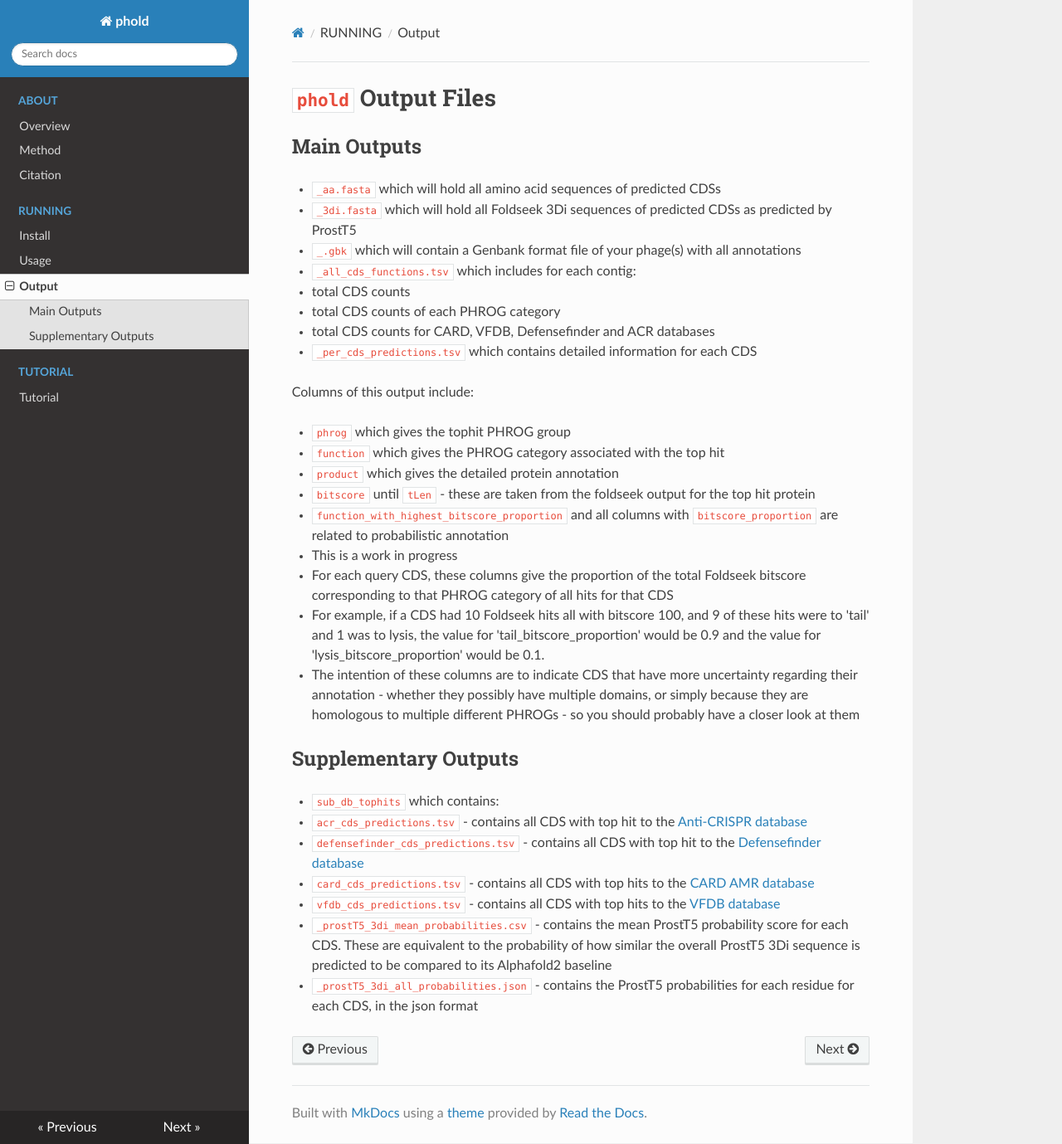
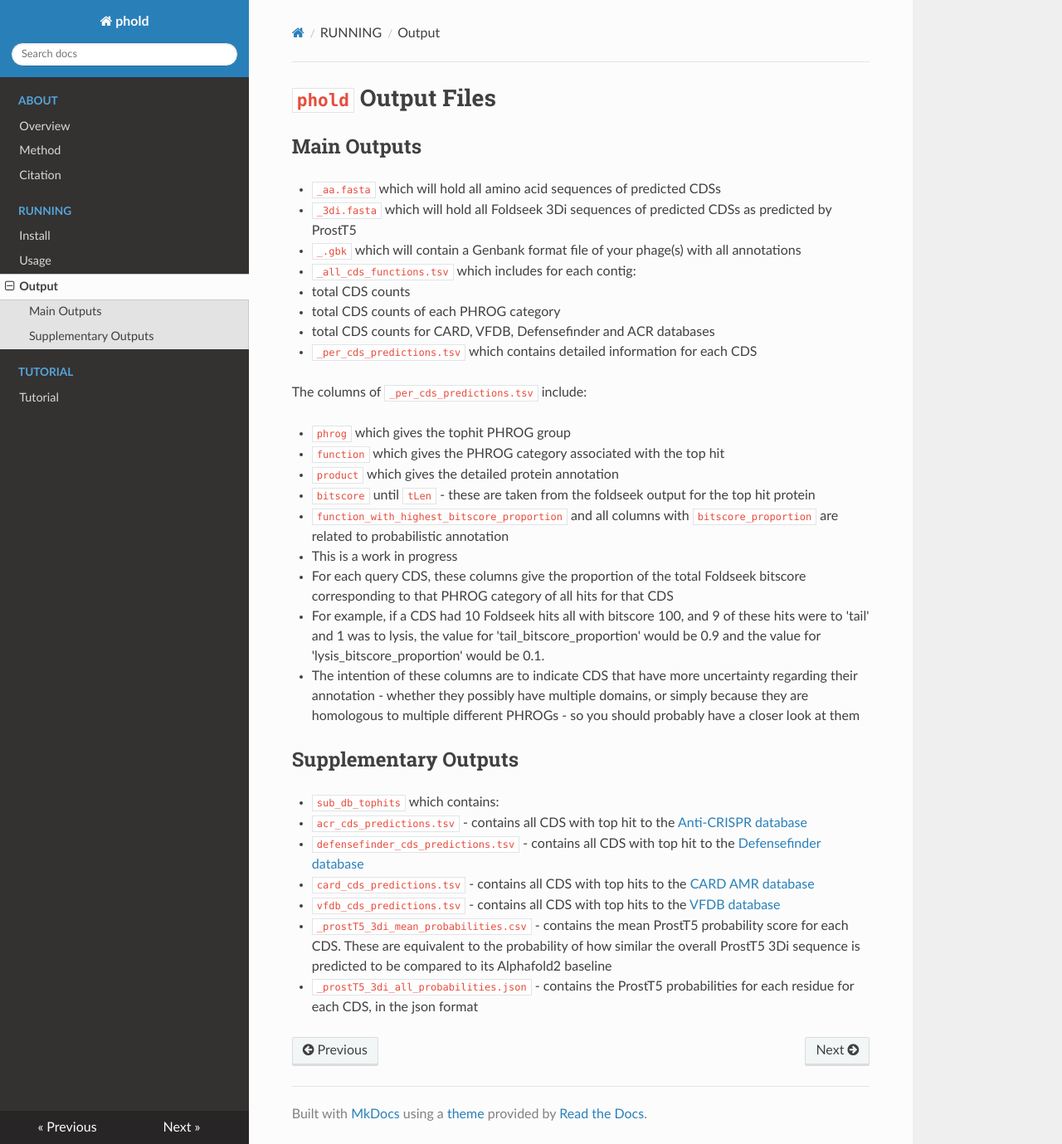
Before and after one commit to gbouras13/phold, an MkDocs documentation site: the page built from docs/output.md, in a window 1280 px wide and 1379 px high. Shown: the whole window at 83% size. Built offline with MkDocs 1.6.1, drawn with Linux system fonts in a browser that asks for light colours; nearby versions of some CDN libraries.

Commit message:
fix output

```diff
--- a/docs/output.md
+++ b/docs/output.md
@@ -11,25 +11,25 @@
   *  total CDS counts for CARD, VFDB, Defensefinder and ACR databases
 *  `_per_cds_predictions.tsv` which contains detailed information for each CDS
 
-Columns of this output include:
+The columns of `_per_cds_predictions.tsv` include:
 
 *  `phrog` which gives the tophit PHROG group
 *  `function` which gives the PHROG category associated with the top hit
 *  `product` which gives the detailed protein annotation
 *  `bitscore` until `tLen` - these are taken from the foldseek output for the top hit protein
 *  `function_with_highest_bitscore_proportion`  and all columns with `bitscore_proportion` are related to probabilistic annotation
-   *  This is a work in progress
-   *  For each query CDS, these columns give the proportion of the total Foldseek bitscore corresponding to that PHROG category of all hits for that CDS
-   *  For example, if a CDS had 10 Foldseek hits all with bitscore 100, and 9 of these hits were to 'tail' and 1 was to lysis, the value for 'tail_bitscore_proportion' would be 0.9 and the value for 'lysis_bitscore_proportion' would be 0.1.
-   *  The intention of these columns are to indicate CDS that have more uncertainty regarding their annotation - whether they possibly have multiple domains, or simply because they are homologous to multiple different PHROGs - so you should probably have a closer look at them
+   -  This is a work in progress
+   -  For each query CDS, these columns give the proportion of the total Foldseek bitscore corresponding to that PHROG category of all hits for that CDS
+   -  For example, if a CDS had 10 Foldseek hits all with bitscore 100, and 9 of these hits were to 'tail' and 1 was to lysis, the value for 'tail_bitscore_proportion' would be 0.9 and the value for 'lysis_bitscore_proportion' would be 0.1.
+   -  The intention of these columns are to indicate CDS that have more uncertainty regarding their annotation - whether they possibly have multiple domains, or simply because they are homologous to multiple different PHROGs - so you should probably have a closer look at them
 
 
 ## Supplementary Outputs
 
 * `sub_db_tophits` which contains:
-  * `acr_cds_predictions.tsv` - contains all CDS with top hit to the [Anti-CRISPR database](https://bcb.unl.edu/AcrDB/)
-  * `defensefinder_cds_predictions.tsv` - contains all CDS with top hit to the [Defensefinder database](https://defensefinder.mdmlab.fr)
-  * `card_cds_predictions.tsv` - contains all CDS with top hits to the [CARD AMR database](https://card.mcmaster.ca)
-  * `vfdb_cds_predictions.tsv` - contains all CDS with top hits to the [VFDB database](vfdb_cds_predictions.tsv)
+  - `acr_cds_predictions.tsv` - contains all CDS with top hit to the [Anti-CRISPR database](https://bcb.unl.edu/AcrDB/)
+  - `defensefinder_cds_predictions.tsv` - contains all CDS with top hit to the [Defensefinder database](https://defensefinder.mdmlab.fr)
+  - `card_cds_predictions.tsv` - contains all CDS with top hits to the [CARD AMR database](https://card.mcmaster.ca)
+  - `vfdb_cds_predictions.tsv` - contains all CDS with top hits to the [VFDB database](vfdb_cds_predictions.tsv)
 *  `_prostT5_3di_mean_probabilities.csv` - contains the mean ProstT5 probability score for each CDS. These are equivalent to the probability of how similar the overall ProstT5 3Di sequence is predicted to be compared to its Alphafold2 baseline
 *  `_prostT5_3di_all_probabilities.json` - contains the ProstT5 probabilities for each residue for each CDS, in the json format
```
